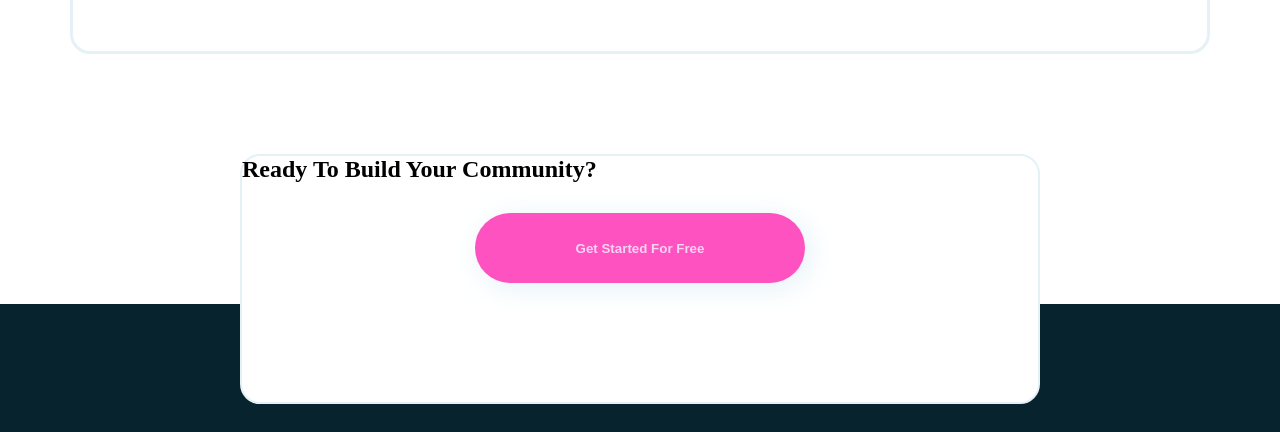
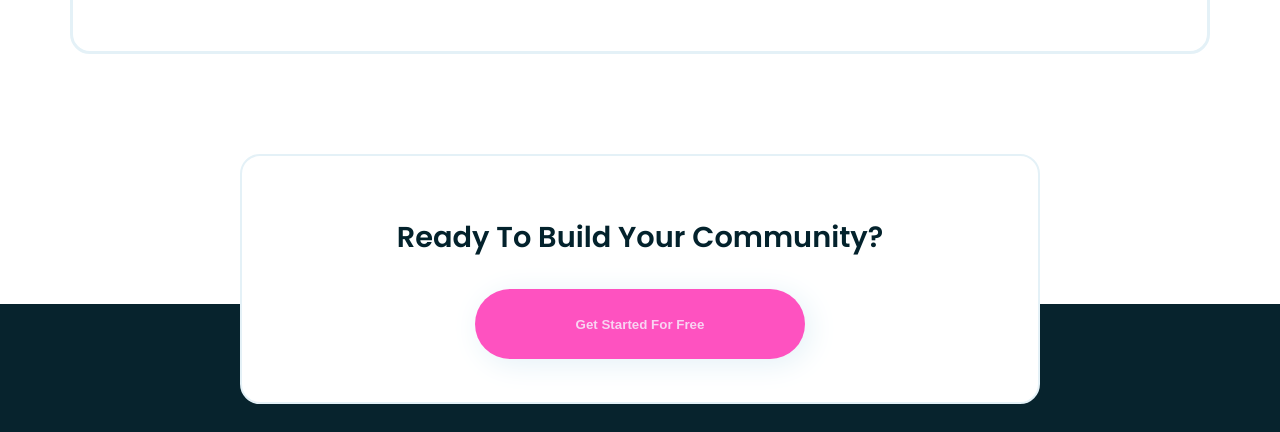
Before and after one commit to huzaifvayani/huddle-page-with-alternative-features, a plain HTML site: page index.html in a window 1280 px wide. Shown: the part 2049-2481 px from the top of the page. Drawn offline with nearby package versions, Linux system fonts and the light colour scheme.

Commit message:
third commit

```diff
--- a/index.html
+++ b/index.html
@@ -67,7 +67,7 @@
       </section>
     </section>
     <section class="call-to-action">
-      <h2 claass="call-head">Ready To Build Your Community?</h2>
+      <h2 class="call-head">Ready To Build Your Community?</h2>
 
       <button class="call-btn">Get Started For Free</button>
     </section>
```
